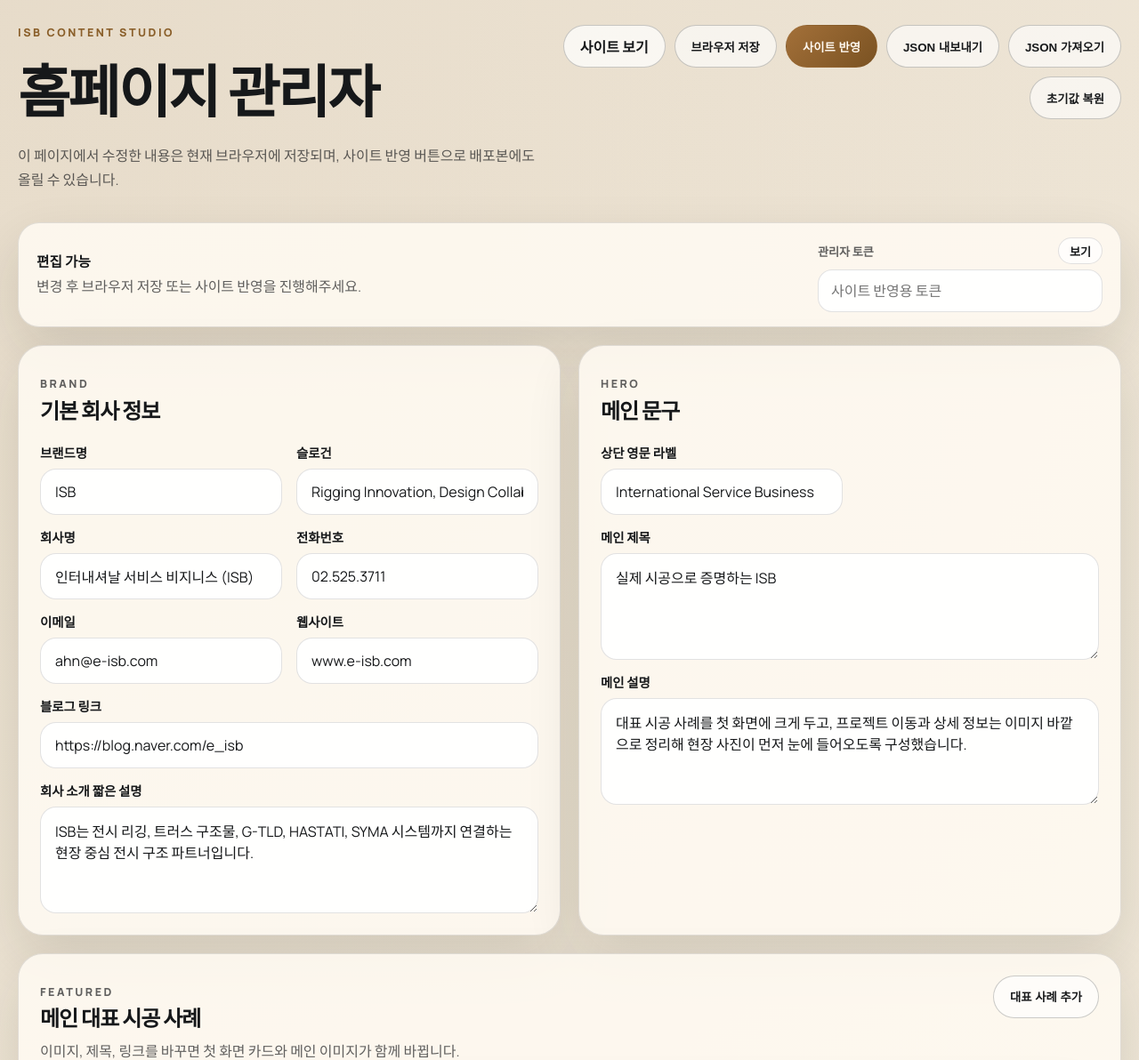
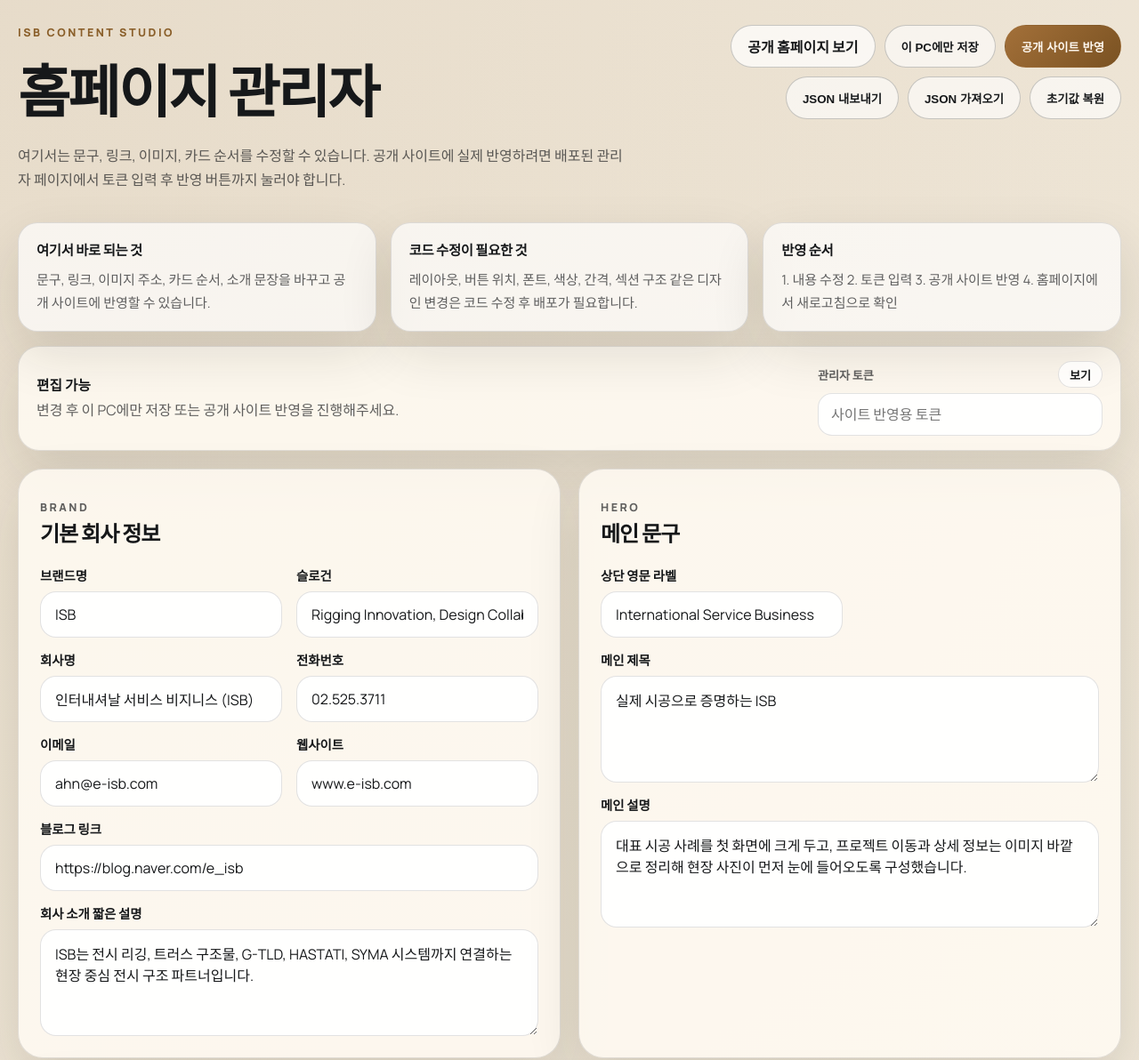
Before and after one commit to khs880514-code/ISBhompage, a PHP site: page /admin.html in a window 1280 px wide. Shown: the top 1192 px of the page at 89% size. Run offline with PHP 8.4, Linux system fonts and the light colour scheme.

Commit message:
Clarify admin publish workflow

```diff
--- a/admin.css
+++ b/admin.css
@@ -126,6 +126,34 @@ body {
   border-radius: 24px;
   background: var(--paper);
   box-shadow: var(--shadow);
+}
+
+.admin-guide {
+  display: grid;
+  grid-template-columns: repeat(3, minmax(0, 1fr));
+  gap: 16px;
+  margin-bottom: 16px;
+}
+
+.guide-card {
+  padding: 18px 20px;
+  border: 1px solid var(--line);
+  border-radius: 22px;
+  background: rgba(255, 255, 255, 0.68);
+  box-shadow: var(--shadow);
+}
+
+.guide-card strong {
+  display: block;
+  font-size: 0.96rem;
+  letter-spacing: -0.02em;
+}
+
+.guide-card p {
+  margin: 10px 0 0;
+  color: var(--text-soft);
+  line-height: 1.72;
+  font-size: 0.94rem;
 }
 
 .status-copy {
@@ -369,6 +397,10 @@ body {
     flex-direction: column;
   }
 
+  .admin-guide {
+    grid-template-columns: 1fr;
+  }
+
   .admin-grid,
   .form-grid,
   .repeat-list.compact {
--- a/admin.html
+++ b/admin.html
@@ -19,23 +19,39 @@
           <p class="admin-eyebrow">ISB Content Studio</p>
           <h1>홈페이지 관리자</h1>
           <p class="admin-subtitle">
-            이 페이지에서 수정한 내용은 현재 브라우저에 저장되며, 사이트 반영 버튼으로 배포본에도 올릴 수 있습니다.
+            여기서는 문구, 링크, 이미지, 카드 순서를 수정할 수 있습니다. 공개 사이트에 실제 반영하려면 배포된
+            관리자 페이지에서 토큰 입력 후 반영 버튼까지 눌러야 합니다.
           </p>
         </div>
         <div class="admin-actions">
-          <a class="admin-link" href="./index.html" target="_blank" rel="noreferrer">사이트 보기</a>
-          <button class="admin-button ghost" type="button" id="draft-save-button">브라우저 저장</button>
-          <button class="admin-button solid" type="button" id="publish-button">사이트 반영</button>
+          <a class="admin-link" href="./index.html" target="_blank" rel="noreferrer">공개 홈페이지 보기</a>
+          <button class="admin-button ghost" type="button" id="draft-save-button">이 PC에만 저장</button>
+          <button class="admin-button solid" type="button" id="publish-button">공개 사이트 반영</button>
           <button class="admin-button ghost" type="button" id="export-button">JSON 내보내기</button>
           <button class="admin-button ghost" type="button" id="import-button">JSON 가져오기</button>
           <button class="admin-button ghost" type="button" id="reset-button">초기값 복원</button>
         </div>
       </header>
 
+      <section class="admin-guide">
+        <article class="guide-card">
+          <strong>여기서 바로 되는 것</strong>
+          <p>문구, 링크, 이미지 주소, 카드 순서, 소개 문장을 바꾸고 공개 사이트에 반영할 수 있습니다.</p>
+        </article>
+        <article class="guide-card">
+          <strong>코드 수정이 필요한 것</strong>
+          <p>레이아웃, 버튼 위치, 폰트, 색상, 간격, 섹션 구조 같은 디자인 변경은 코드 수정 후 배포가 필요합니다.</p>
+        </article>
+        <article class="guide-card">
+          <strong>반영 순서</strong>
+          <p>1. 내용 수정 2. 토큰 입력 3. 공개 사이트 반영 4. 홈페이지에서 새로고침으로 확인</p>
+        </article>
+      </section>
+
       <div class="admin-status">
         <div class="status-copy">
           <strong id="status-text">편집 가능</strong>
-          <span id="status-detail">변경 후 브라우저 저장 또는 사이트 반영을 진행해주세요.</span>
+          <span id="status-detail">변경 후 이 PC에만 저장 또는 공개 사이트 반영을 진행해주세요.</span>
         </div>
         <div class="status-auth">
           <div class="status-auth-head">
--- a/admin.js
+++ b/admin.js
@@ -200,15 +200,15 @@ const setStatus = (title, detail) => {
 };
 
 const markDirty = () => {
-  setStatus("수정 중", "브라우저 저장 또는 사이트 반영을 진행해주세요.");
+  setStatus("수정 중", "이 PC에만 저장하거나 공개 사이트 반영을 진행해주세요.");
 };
 
 const markDraftSaved = () => {
-  setStatus("브라우저 저장 완료", "현재 브라우저에 임시 저장되었습니다. 공개 사이트 반영은 별도로 진행해주세요.");
+  setStatus("이 PC에만 저장 완료", "현재 브라우저에만 임시 저장되었습니다. 공개 사이트 반영은 별도로 진행해주세요.");
 };
 
 const markPublished = () => {
-  setStatus("사이트 반영 완료", "배포된 사이트 데이터에 저장되었습니다. 홈페이지를 새로고침해 확인해주세요.");
+  setStatus("공개 사이트 반영 완료", "배포된 사이트 데이터에 저장되었습니다. 홈페이지에서 Ctrl+F5로 새로고침해 확인해주세요.");
 };
 
 const createField = ({ label, value, type = "text", full = false, onChange, help }) => {
```
